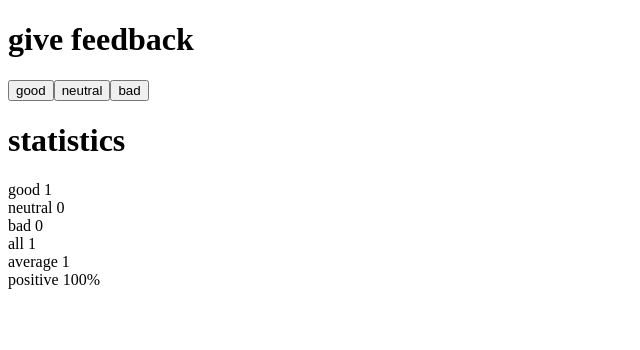
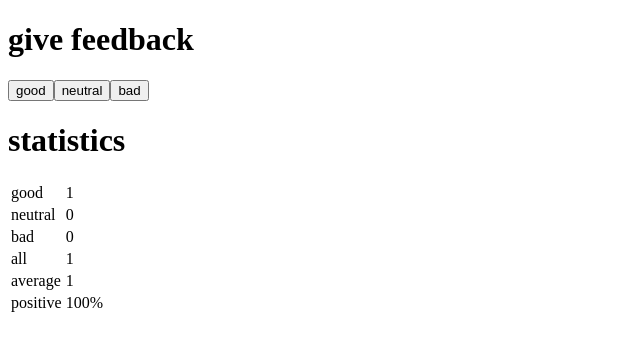
Before and after one commit to jennipeltola/fullstackopen, a React (Vite) app in the folder osa01/unicafe/App/: page / in a window 1280 px wide. Both pictures are taken after a click on the button "good". Shown: the top 350 px of the page, without its empty margins (0-640 px from the left). Built offline with nearby package versions, Linux system fonts and the light colour scheme.

Commit message:
Osa01, harjoitus 1.11

```diff
--- a/osa01/unicafe/App/src/App.jsx
+++ b/osa01/unicafe/App/src/App.jsx
@@ -13,17 +13,27 @@ const Statistics = ({ good, neutral, bad }) => {
 
   return (
     <>
+      <table>
+        {/* Must add tbody tag in React when rendering a table */}
+        <tbody>
           <StatisticsLine text="good" value={good} />
           <StatisticsLine text="neutral" value={neutral} />
           <StatisticsLine text="bad" value={bad} />
           <StatisticsLine text="all" value={total} />
           <StatisticsLine text="average" value={average} />
           <StatisticsLine text="positive" value={`${positive}%`} />
+        </tbody>
+      </table>
     </>
   )
 }
 
-const StatisticsLine = ({ text, value }) => <div>{text} {value}</div>
+const StatisticsLine = ({ text, value }) => (
+  <tr>
+    <td>{text}</td>
+    <td>{value}</td>
+  </tr>
+)
 
 const Button = ({ onClick, text }) => <button onClick={onClick}>{text}</button>
 
@@ -39,7 +49,7 @@ const App = () => {
         <Button text="neutral" onClick={() => setNeutral(neutral +1)} />
         <Button text="bad" onClick={() => setBad(bad +1)} />
       <h1>statistics</h1>
-        <Statistics good={good} neutral={neutral} bad={bad}></ Statistics>
+        <Statistics good={good} neutral={neutral} bad={bad} />
     </div>
   )
 }
```
Lines whose indentation alone changed are shown as unchanged.
